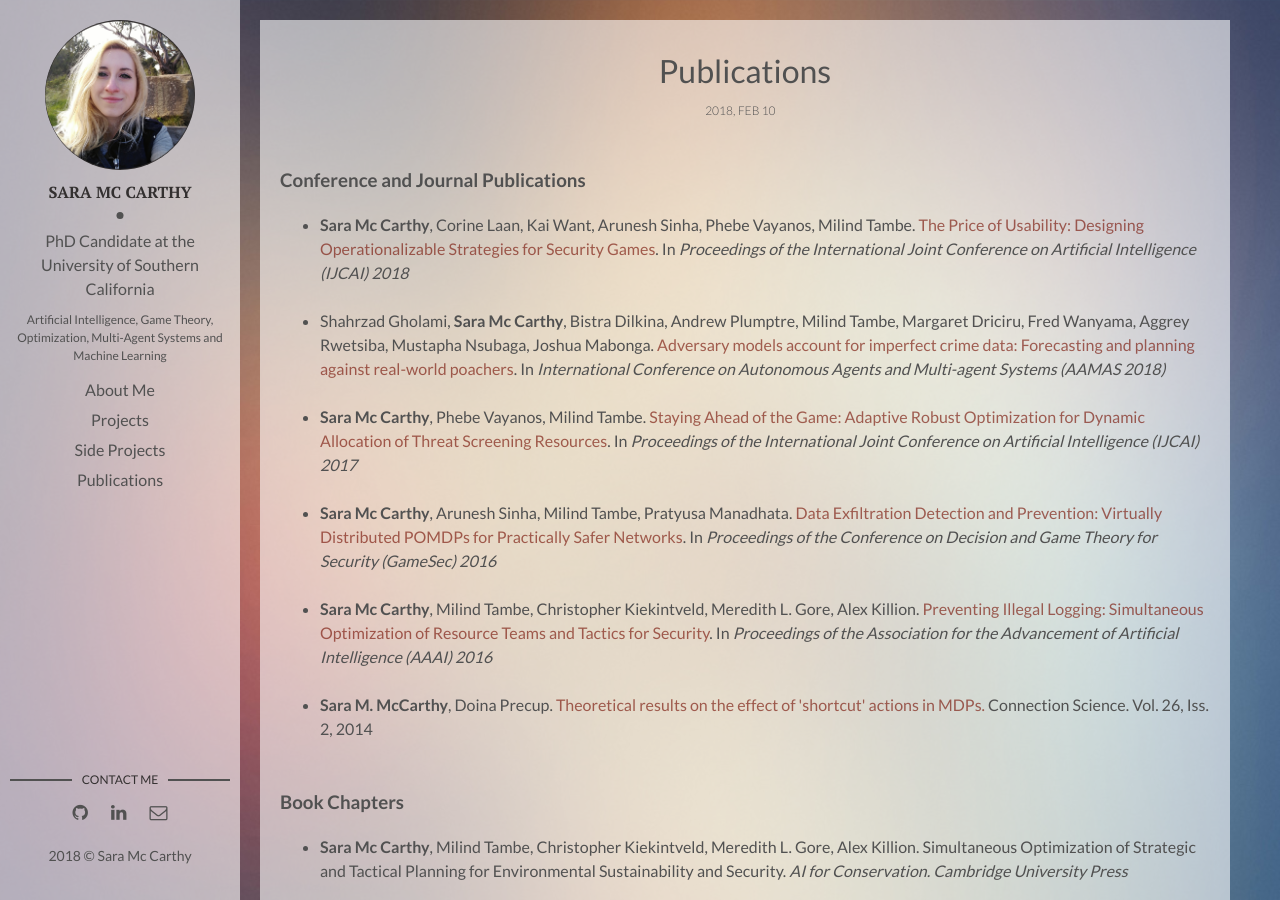
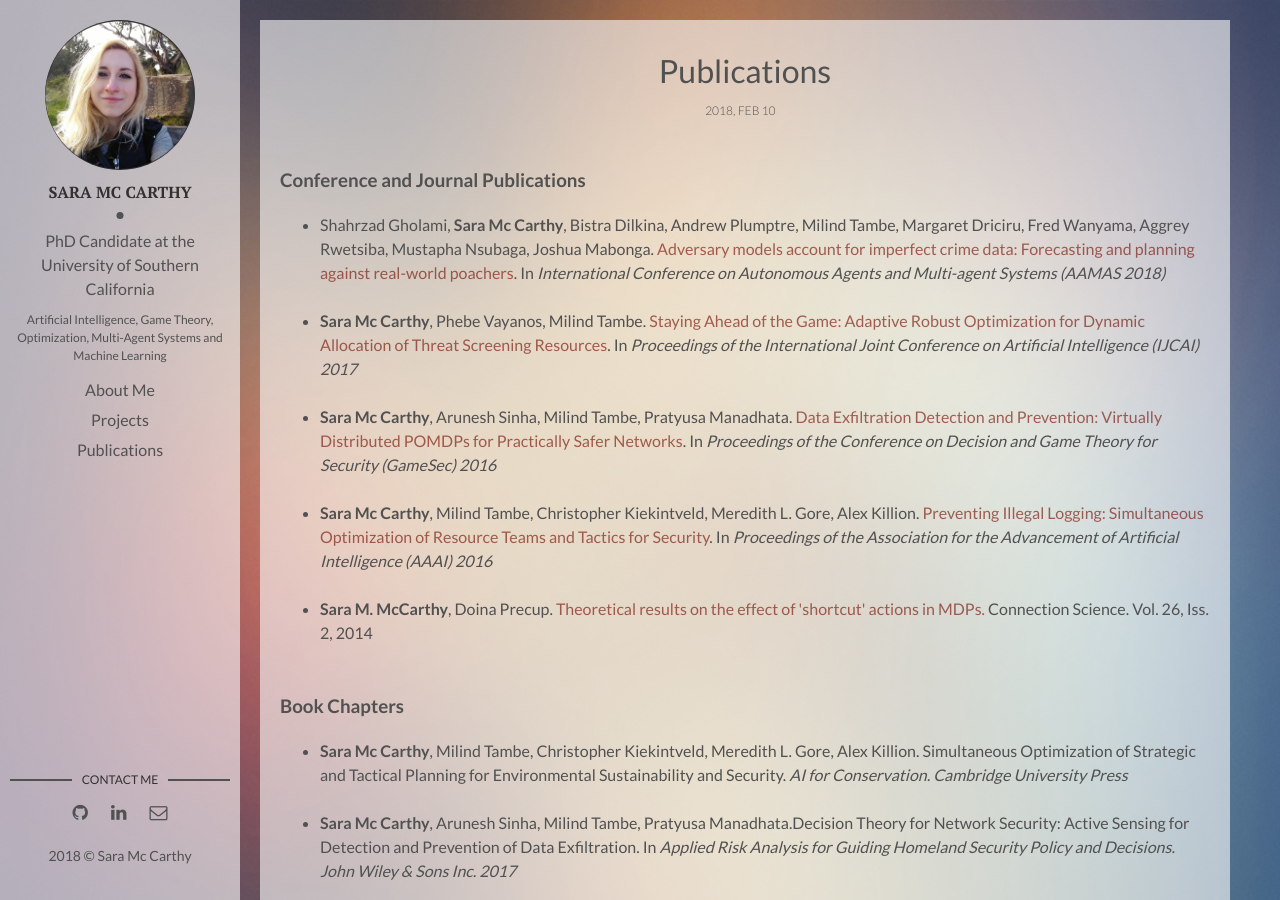
Before and after one commit to saramccarthy/saramccarthy.github.io, a Jekyll site: the page built from _posts/2018-02-10-publications.markdown, in a window 1280 px wide and 900 px high. Built offline with Jekyll 4.4.1, drawn with Linux system fonts in a browser that asks for light colours.

Commit message:
Revert "Upload new project and publication update"
This reverts commit 27201460cb6072d6a229629ea0e0cf8ccdd33304.

```diff
--- a/_layouts/main.html
+++ b/_layouts/main.html
@@ -15,7 +15,6 @@
       <ul>
       <li><a onclick="changeNav(this)"href="https://saramccarthy.github.io/about-me/">About Me</a></li>
       <li><a class="active" onclick="changeNav(this)" href="https://saramccarthy.github.io/">Projects</a></li>
-      <li><a class="active" onclick="changeNav(4)" href="https://saramccarthy.github.io/">Side Projects</a></li>
       <li><a onclick="changeNav(this)" href="https://saramccarthy.github.io/publications/">Publications</a></li>
       </ul>
       </div>
--- a/_posts/2018-02-10-publications.markdown
+++ b/_posts/2018-02-10-publications.markdown
@@ -11,9 +11,6 @@
 <h3><br>Conference and Journal Publications<br></h3>
 
 <ul>
-<li><strong>Sara Mc Carthy</strong>, Corine Laan, Kai Want, Arunesh Sinha, Phebe Vayanos, Milind Tambe. <a href="" target="">The Price of Usability: Designing Operationalizable Strategies for Security Games</a>. In <em> Proceedings of the International Joint Conference on Artificial Intelligence (IJCAI) 2018</em>
-</li> <br>
-
 <li> Shahrzad Gholami, <strong>Sara Mc Carthy</strong>, Bistra Dilkina, Andrew Plumptre, Milind Tambe, Margaret Driciru, Fred Wanyama, Aggrey Rwetsiba, Mustapha Nsubaga, Joshua Mabonga. <a href="https://doi.org/10.24963/ijcai.2017/527" target="https://doi.org/10.24963/ijcai.2017/527">Adversary models account for imperfect crime data: Forecasting and planning against real-world poachers</a>. In <em> International Conference on Autonomous Agents and Multi-agent Systems (AAMAS 2018)</em></li><br>
 
 <li><strong>Sara Mc Carthy</strong>, Phebe Vayanos, Milind Tambe. <a href="https://doi.org/10.24963/ijcai.2017/527" target="https://doi.org/10.24963/ijcai.2017/527">Staying Ahead of the Game: Adaptive Robust Optimization for Dynamic Allocation of Threat Screening Resources</a>. In <em> Proceedings of the International Joint Conference on Artificial Intelligence (IJCAI) 2017</em>
--- a/assets/js/myClick.js
+++ b/assets/js/myClick.js
@@ -7,8 +7,6 @@
 		type = "project"
 	} else if (i == 3){
 		type = "education"
-	} else if (i==4){
-		type ="side-project"
 	}
     for(var i =0, il = x.length;i<il;i++){
 	    if (x[i].classList.contains(type)) {
--- a/index.html
+++ b/index.html
@@ -43,8 +43,8 @@
     </div>
   </article>
 {% endif %}
-{% if post.side-project %}
-  <article class="post side-project">
+{% if post.side_project %}
+  <article class="post side_project">
     {% if post.img %}
       <a class="post-thumbnail" style="background-image: url({{"/assets/img/" | prepend: site.baseurl | append : post.img}})" href="{{post.url | prepend: site.baseurl}}"></a>
     {% else %}
```
Also changed, not shown: _posts/2017-12-01-adversarial-ensemble-learning.markdown (deleted, +0 -21 lines), assets/img/chess.jpg (deleted).
